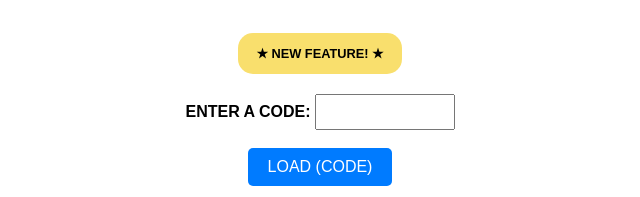
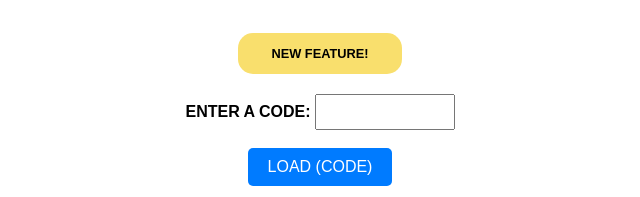
Before and after one commit to jacobi-waldino/ConnectionsLab, a website: page index.html in a window 1280 px wide. Shown: the part 390-587 px from the top of the page, 320-960 px from the left. Drawn offline with Linux system fonts and the light colour scheme; a web font is replaced by a local one.

Commit message:
Update index.html

```diff
--- a/index.html
+++ b/index.html
@@ -31,7 +31,7 @@
                 </div>
             </div>
             <div id="new-feature-container">
-                <p id="new-feature-sign">★ New Feature! ★</p>
+                <p id="new-feature-sign">New Feature!</p>
             </div>
             <div id="load-from-db-container">
                 <div id="load-from-db-grid-container">
```
